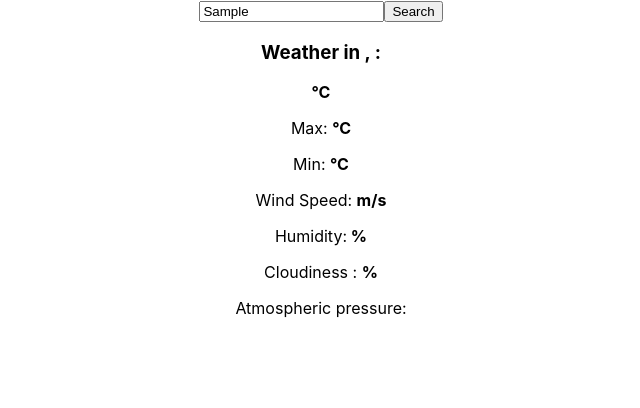
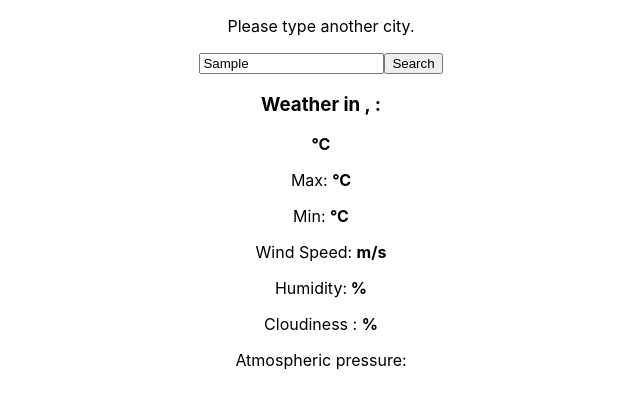
Before and after one commit to marcel-balint/react-weather-app, a React (Create React App) app: page / in a window 1280 px wide. Both pictures are taken after typing "Sample" into the empty fields and a click on the button "Search". Shown: the top 408 px of the page, without its empty margins (319-959 px from the left). Built offline with nearby package versions, Linux system fonts and the light colour scheme; no server answers.

Commit message:
Added functionalty to handle wrong input

```diff
--- a/src/App.js
+++ b/src/App.js
@@ -18,12 +18,13 @@ class App extends Component {
     pressure: null,
     humidity: null,
     wind: null,
-    cloudiness: null
+    cloudiness: null,
+    error: false
   };
 
   getWeatherData = async e => {
     e.preventDefault();
-
+    try {
       const city = e.target.elements.text.value;
       const getData = await fetch(
         `http://api.openweathermap.org/data/2.5/weather?q=${city}&appid=${Api_Key}`
@@ -39,13 +40,24 @@ class App extends Component {
         pressure: parsedData.main.pressure,
         humidity: parsedData.main.humidity,
         wind: parsedData.wind.speed,
-      cloudiness: parsedData.clouds.all
+        cloudiness: parsedData.clouds.all,
+        error: false
       });
+    } catch (error) {
+      this.setState({ error: true });
+    }
   };
 
   render() {
+    let showError = null;
+
+    if (this.state.error) {
+      showError = <p>Please type another city.</p>;
+    }
+
     return (
       <div className="App">
+        {showError}
         <Input showWeather={this.getWeatherData} />
         <Weather
           city={this.state.city}
```
Lines whose indentation alone changed are shown as unchanged.
